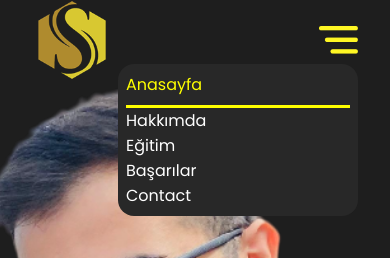
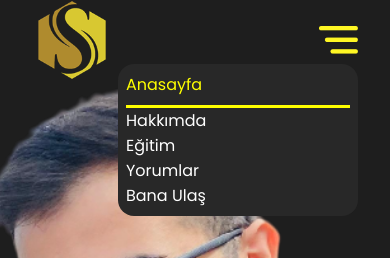
Before and after one commit to sergenhoca/sergenhocacom, a React (Create React App) app: page / in a window 390 px wide. Both pictures are taken after a click on the picture 338 px from the left and 39 px from the top of the page. Shown: the top 258 px of the page. Built offline with nearby package versions, Linux system fonts and the light colour scheme.

Commit message:
first commit

```diff
--- a/src/components/Contact/contact.css
+++ b/src/components/Contact/contact.css
@@ -57,6 +57,7 @@
   margin: 2rem;
   padding: 0.75rem 3.5rem;
   cursor: pointer;
+  color: black;
 }
 .links {
   display: flex;
@@ -114,6 +115,9 @@
     width: calc(50% - 40px);
     height: auto;
   }
+  .submitBtn {
+    color: black;
+  }
 }
 
 @media screen and (max-width: 768px) {
@@ -121,4 +125,7 @@
     width: calc(100% - 40px);
     height: auto;
   }
+  .submitBtn {
+    color: black;
+  }
 }
--- a/src/components/NavBar/navbar.jsx
+++ b/src/components/NavBar/navbar.jsx
@@ -121,7 +121,7 @@ const Navbar = () => {
           className="ListItem"
           onClick={() => setShowMenu(false)}
         >
-          Başarılar
+          Yorumlar
         </Link>
         <Link
           activeClass="active"
@@ -133,7 +133,7 @@ const Navbar = () => {
           className="ListItem"
           onClick={() => setShowMenu(false)}
         >
-          Contact
+          Bana Ulaş
         </Link>
       </div>
     </nav>
```
